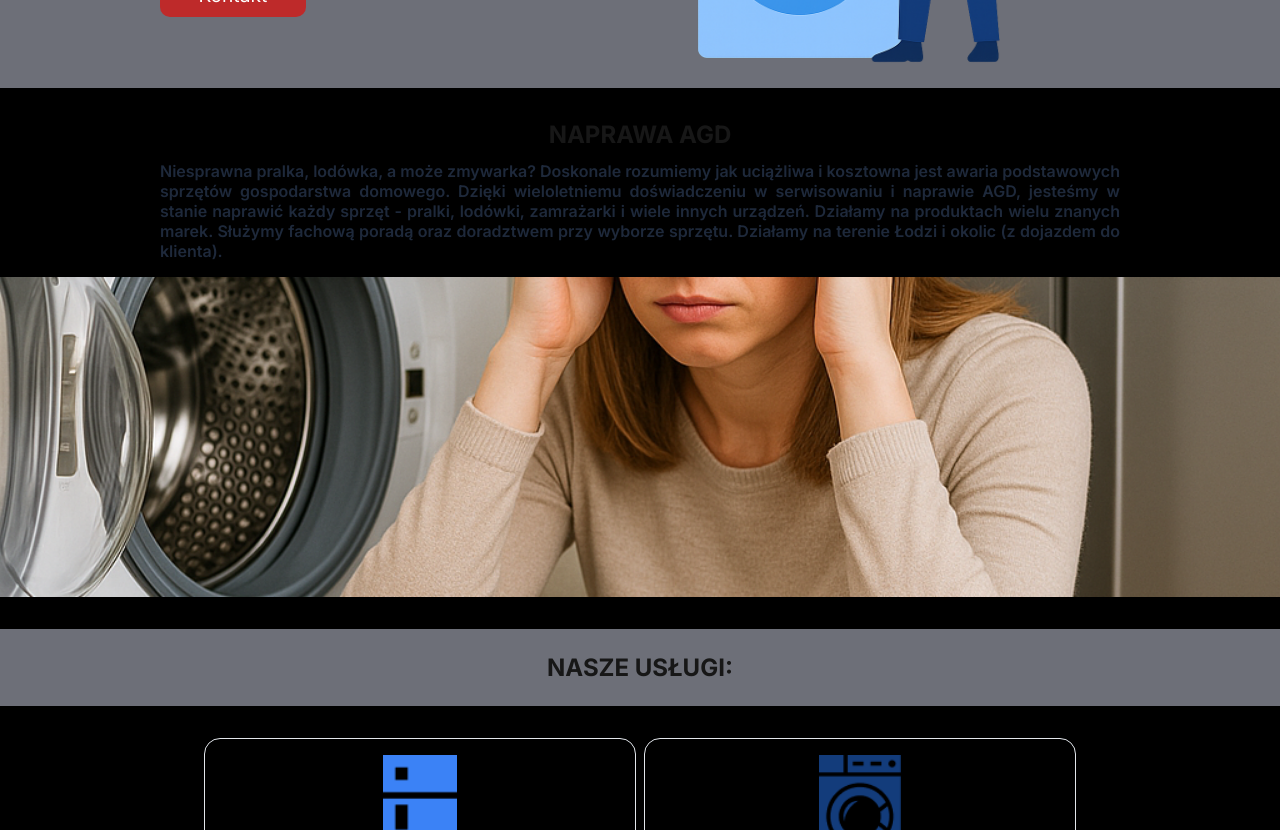
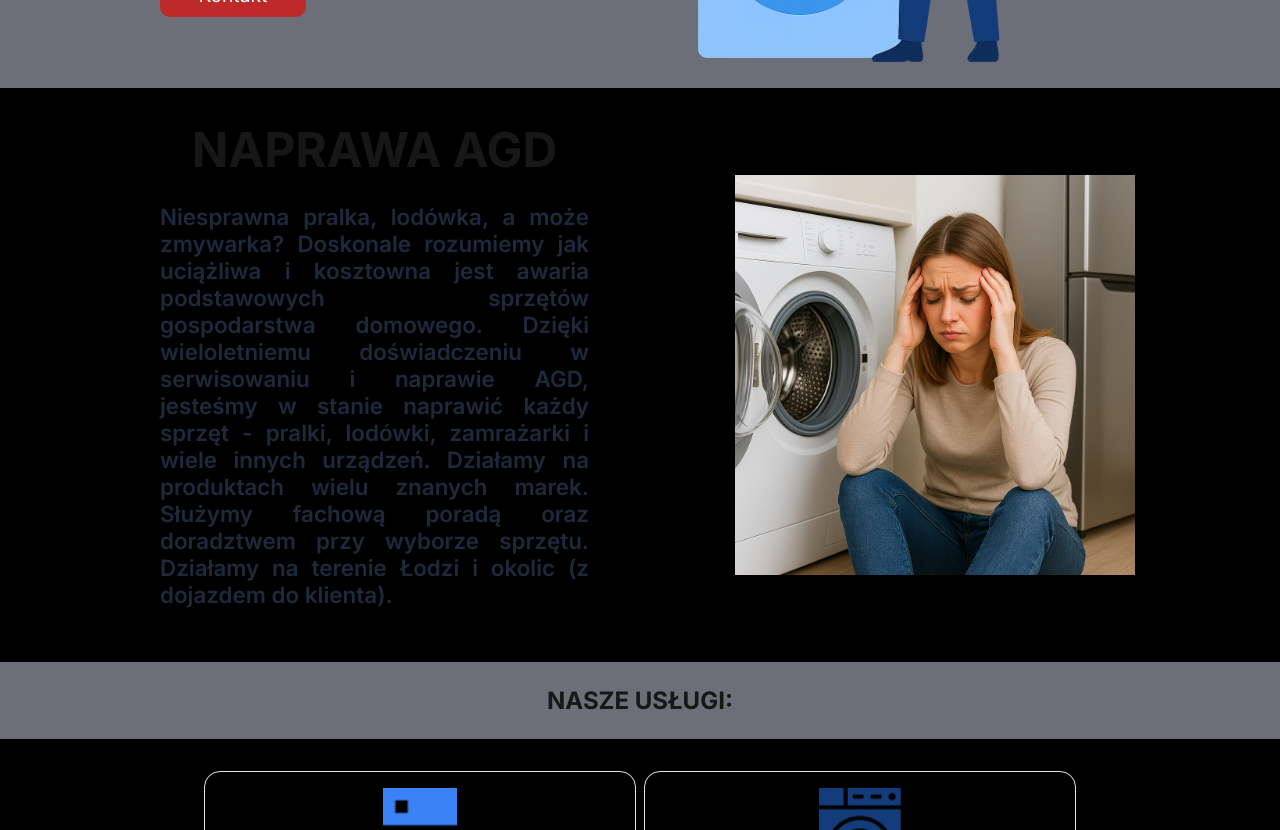
Before and after one commit to krystianKuch22/serwis-agd, a Next.js app: page / in a window 1280 px wide. Shown: the part 520-1350 px from the top of the page. Built offline with nearby package versions, Linux system fonts and the light colour scheme; a web font is replaced by a local one.

Commit message:
Repair section desktop ready

```diff
--- a/components/sections/RepairAgd/RepairAgd.js
+++ b/components/sections/RepairAgd/RepairAgd.js
@@ -5,7 +5,7 @@ import Wraper from "@/components/layout/Wraper";
 export default function RepairAgd() {
   return (
     <RepairAgdStyled id="about-us">
-      <Wraper>
+      <Wraper view="desktop">
         <h2>naprawa agd</h2>
         <p>
           Niesprawna pralka, lodówka, a może zmywarka? Doskonale rozumiemy jak
@@ -23,7 +23,7 @@ export default function RepairAgd() {
             src="/repairAgdImg.png"
             alt="hero image"
             fill
-            style={{ objectFit: "cover" }}
+            style={{ objectFit: "contain" }}
             priority
           />
         </div>
--- a/components/sections/RepairAgd/RepairAgd.styled.js
+++ b/components/sections/RepairAgd/RepairAgd.styled.js
@@ -20,4 +20,25 @@ position: relative;
 width: 100%;
 height: 40vh;
 }
+
+@media (min-width: 1200px) {
+display: flex;
+align-items: center;
+justify-content: center;
+
+.desktop{
+    padding-right: 0;
+    flex-shrink: 2;
+}
+
+h2{
+    font-size: 3rem;
+}
+p{
+    font-size: 1.4rem;
+}
+.repair-agd-img {
+    height: 50vh;
+}
+}
 `
```
